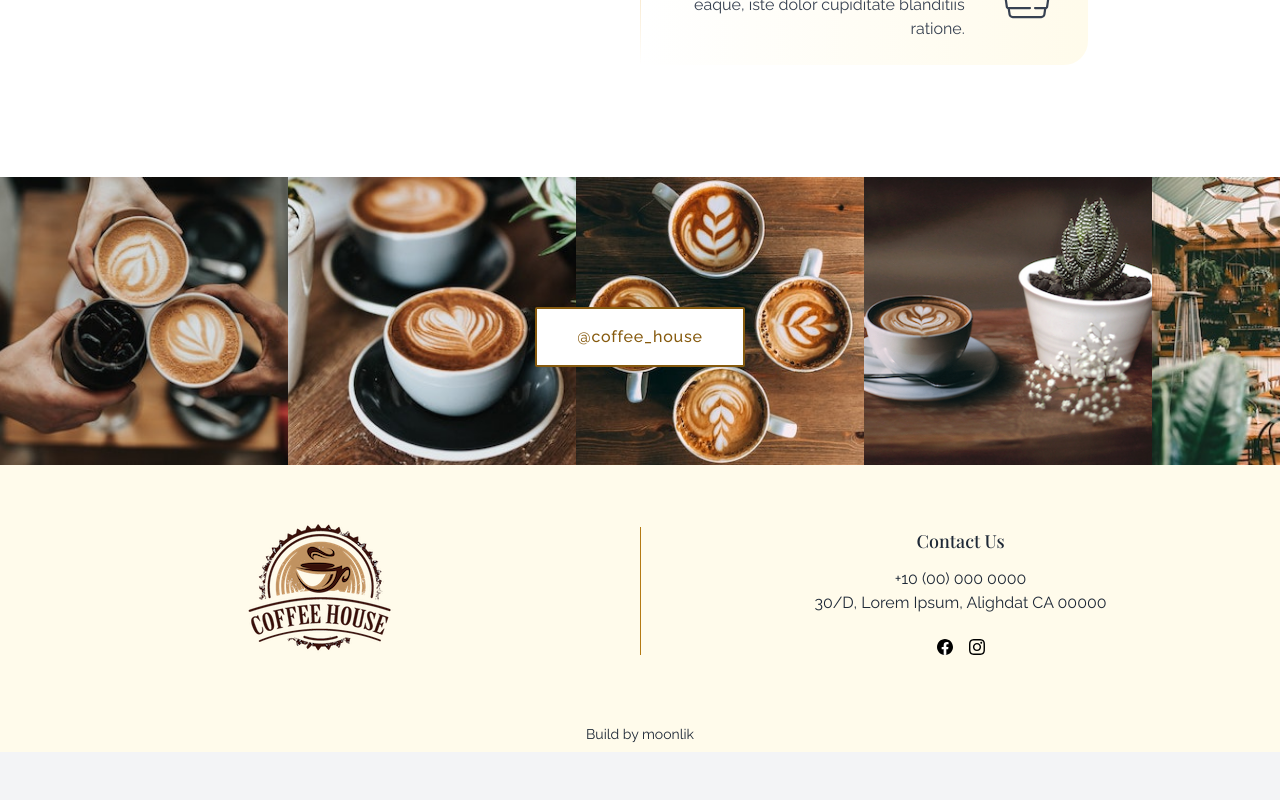
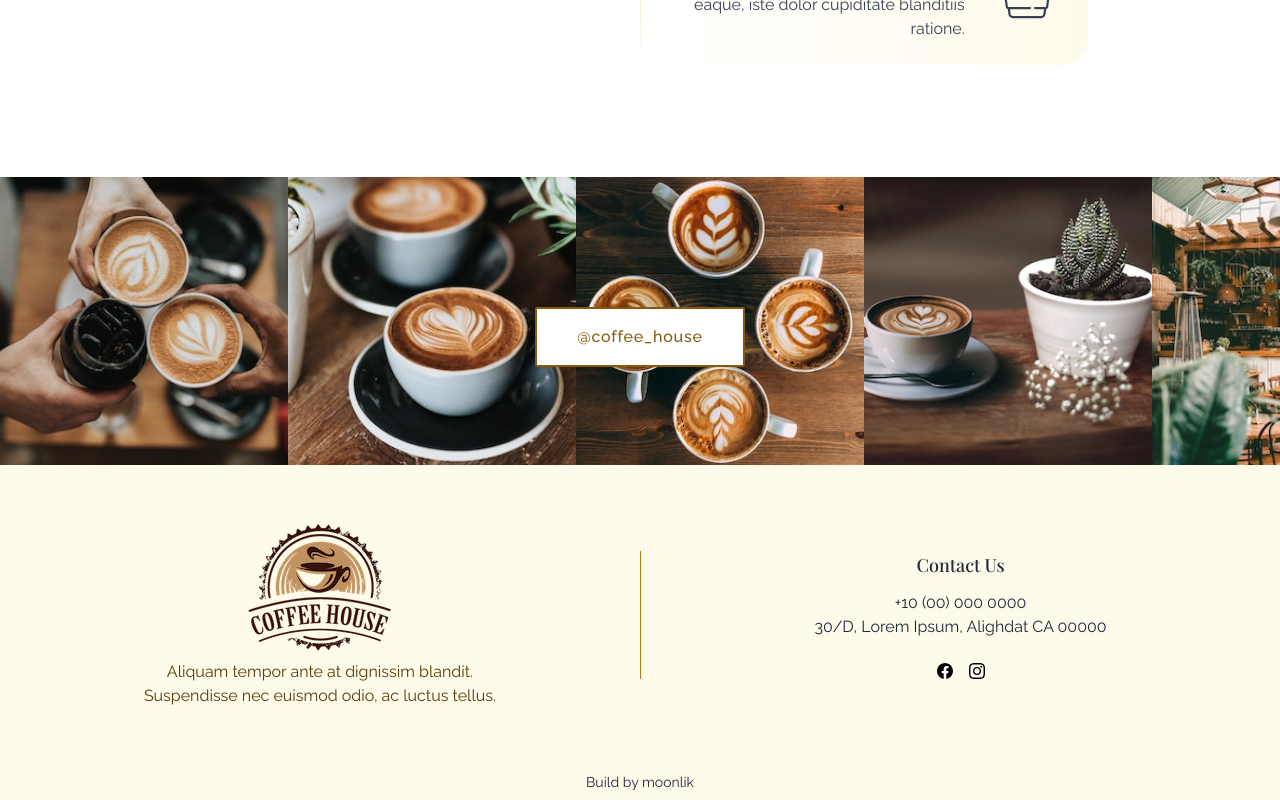
Before and after one commit to moonlik/coffee-shop-project, a React (Create React App) app: page / in a window 1280 px wide. Shown: the part 4123-4923 px from the top of the page. Before the commit the page ends 4875 px from the top, so only its background shows below. Built offline with nearby package versions, Linux system fonts and the light colour scheme.

Commit message:
Added max-width

```diff
--- a/src/Footer.js
+++ b/src/Footer.js
@@ -7,6 +7,7 @@ export default function Footer() {
                 <div className="md:w-1/2">
                     <div className="max-w-md mx-auto text-center">
                         <img width="150" height="139" className="mx-auto" src={logo} alt="Coffee House logo"></img>
+                        <p className="max-w-sm mx-auto">Aliquam tempor ante at dignissim blandit. Suspendisse nec euismod odio, ac luctus tellus.</p>
                     </div>
                 </div>
                 <div className="md:w-1/2 self-center text-gray-800">
```
